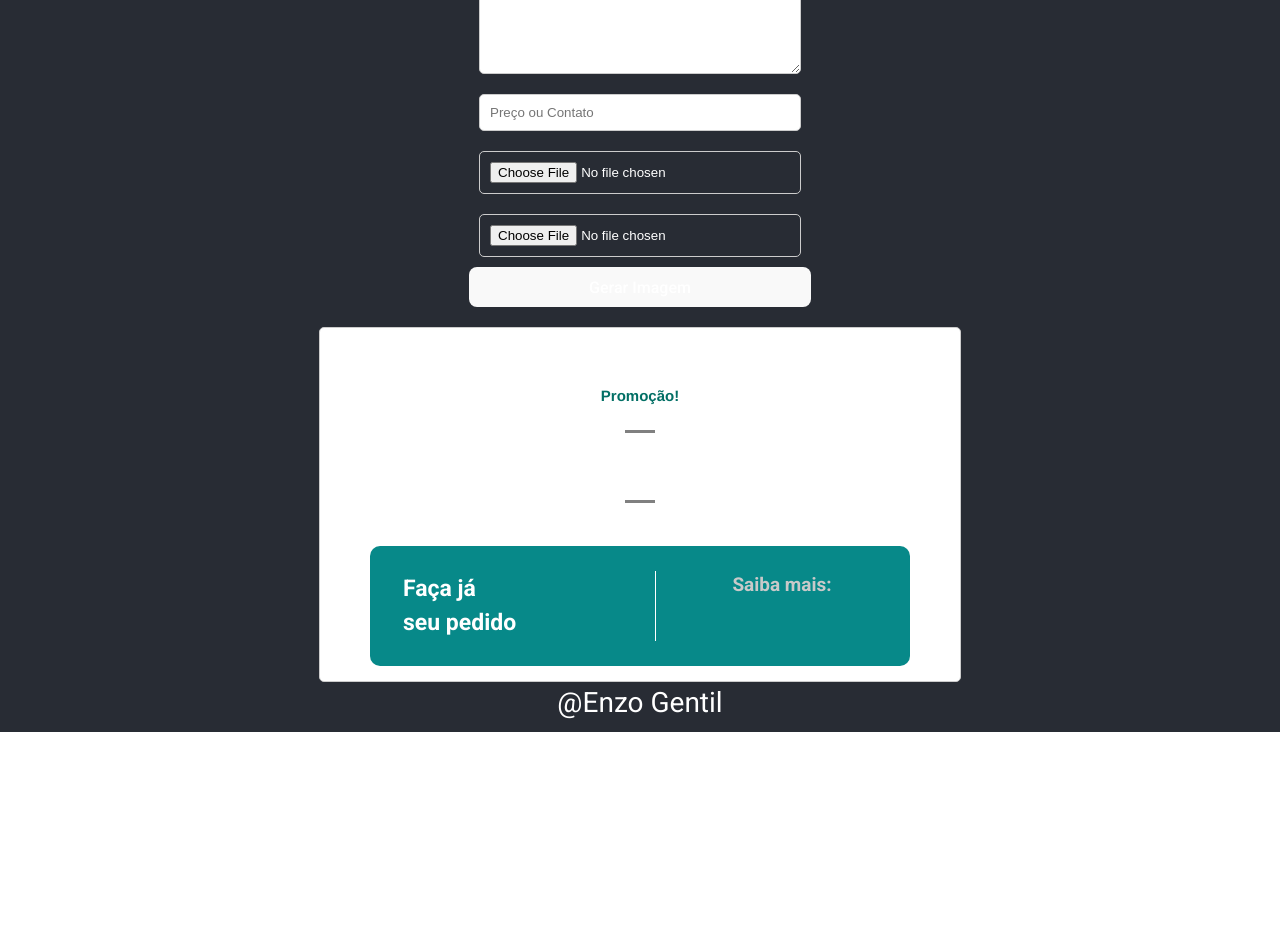
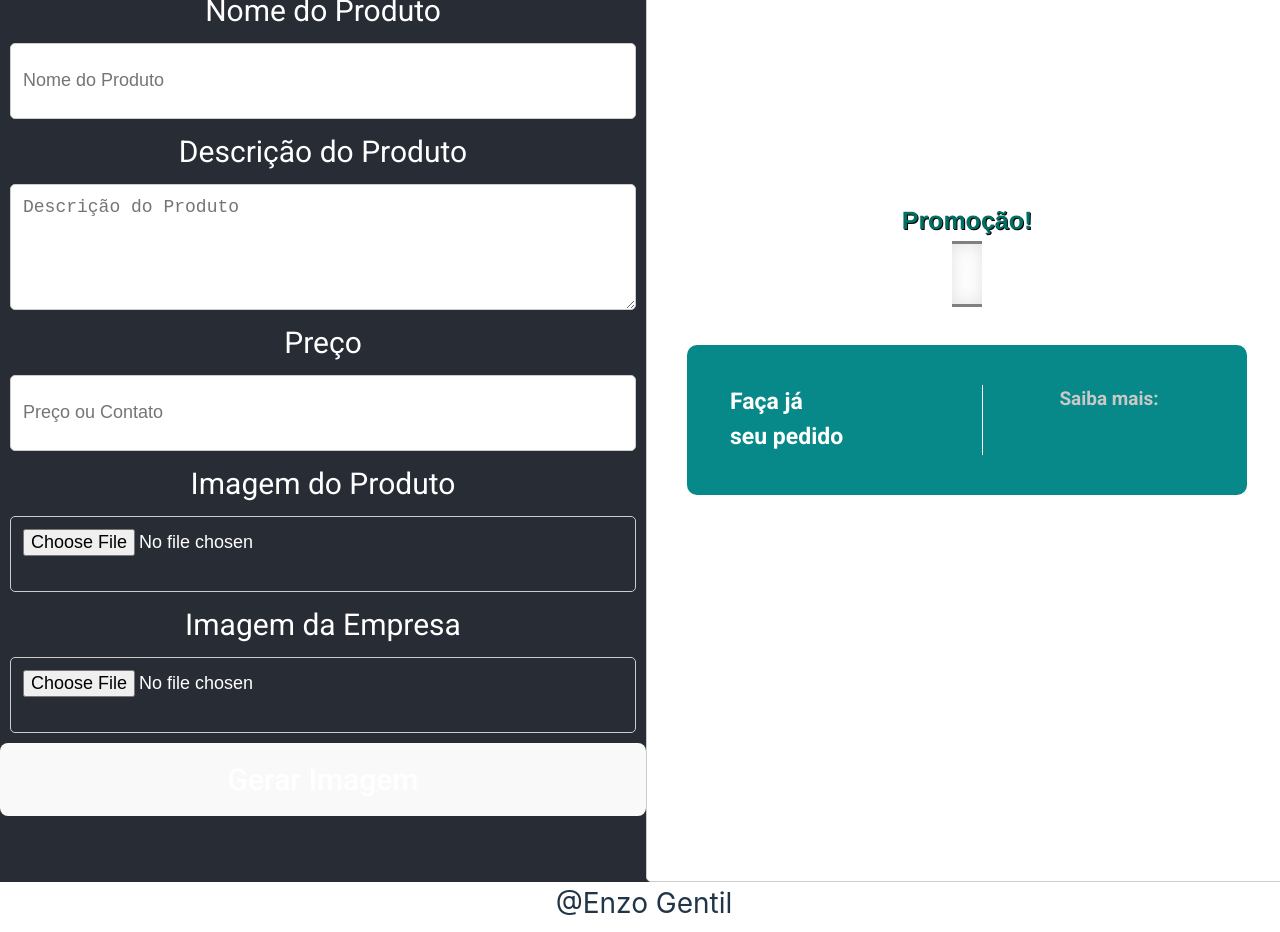
Before and after one commit to Gentil-sudo/img-generator, a React (Vite) app: page / in a window 1280 px wide. Shown: the part 240-1172 px from the top of the page. Before the commit the page ends 972 px from the top, so only its background shows below. Built offline with nearby package versions, Linux system fonts and the light colour scheme.

Commit message:
generator v 3.0

```diff
--- a/src/App.css
+++ b/src/App.css
@@ -1,4 +1,6 @@
 .App {
+  display: flex;
+  flex-direction: row;
   font-family: "Roboto", sans-serif;
   font-weight: 400;
   font-style: normal;
@@ -13,11 +15,15 @@
   color: white;
 }
 
+.App-content {
+  display: flex;
+  min-width: 100vw;
+}
+
 .App-header {
   text-align: center;
   background-color: #282c34;
-
-  min-width: 100vw;
+  min-width: 50%;
   display: flex;
   flex-direction: column;
   align-items: center;
@@ -28,20 +34,27 @@
 .form-container {
   display: flex;
   flex-direction: column;
+  font-size: 30px;
+  max-width: 800px;
   margin-bottom: 20px;
 
 }
 
+
+
 input, textarea {
   margin: 10px;
-  padding: 10px;
+  padding: 12px;
   border-radius: 5px;
   border: 1px solid #ccc;
-  width: 300px;
+  font-size: 18px;
+  width: 600px;
+  height: 50px;
 }
 
 textarea {
   height: 100px;
+
 }
 
 button {
@@ -68,7 +81,7 @@ button:hover {
   border-radius: 5px;
   background: #fff;
   color: #000;
-  height: auto;
+  height: 1080px;
   max-width: 600px;
   margin: auto;
 }
@@ -76,6 +89,7 @@ button:hover {
 .product-container {
   height: auto;
   width: auto;
+  height: 1080px;
 
 }
 
@@ -86,27 +100,34 @@ button:hover {
   justify-content: center;
   align-items: center;
   width: 600px;
+  height: 1080px;
+
 
 }
 
 .title {
-  max-width: 80%;
+  max-width: 85%;
   height: auto;
   font-family: 'Franklin Gothic Medium', 'Arial Narrow', Arial, sans-serif;
-  font-weight: bolder;
-  font-size: 28px;
+  font-weight: bold;
+  font-size: 35px;
+  text-shadow: 1px 1px black ;
   overflow-wrap: break-word; /* Propriedade mais moderna e recomendada */
+  margin-bottom: -3px;
 
 }
 
 
 .product-image-content {
-  width: 550px;
+  width: 570px;
   height: auto; /* Ajuste conforme necessário */
-  max-width: 600px; /* Limita a largura máxima da imagem */
+  max-width: 570px; /* Limita a largura máxima da imagem */
   max-height: 350px;
-  border: 5px aqua solid;
+  border: 6px aqua solid;
   border-radius: 12px;
+  margin-top: 15px;
+  margin-bottom: -25px;
+
 }
 
 .product-name {
@@ -114,14 +135,14 @@ button:hover {
 }
 
 .promotion {
-  font-size: 15px;
+  font-size: 25px;
   font-weight: 800;
   color: rgb(2, 111, 101);
 }
 
 .description{
-  font-size: 25px;
-  font-weight: 900;
+  font-size: 20px;
+  font-weight: bold;
   border-top: 3px  gray solid;
   border-bottom: 3px  gray solid;
   margin-top: -30px;
@@ -130,13 +151,12 @@ button:hover {
   height: auto;
   overflow-wrap: break-word; /* Propriedade mais moderna e recomendada */
   color: rgb(82, 84, 84);
+  box-shadow: inset 0px 0px 18px rgba(187, 187, 187, 0.462);
 }
 
 .h6 {
   color: rgb(11, 98, 98);
 }
-
-
 
 
 .price {
@@ -146,9 +166,10 @@ button:hover {
   align-items: center;
   background-color: rgb(7, 137, 137);
   border-radius: 10px;
-  height: 120px;
+  height: 130px;
   width: 90%;
-  margin-bottom: -5px;
+  padding: 10px;
+  margin-bottom: -15px;
 }
 
 .price-strong{
@@ -184,18 +205,20 @@ button:hover {
 }
 
 
-img {
-  margin-top: 20px;
-  border: 1px solid #ffffff;
-  border-radius: 5px;
+
+
+footer {
+  display: flex;
+  text-align: center;
+  justify-content: center;
+  min-width: 100vw;
+  height: 50px;
+  font-size: 28px;
+
 }
 
-footer {
-  height: 50px;
-  font-size: 28px;
-}
-
-.example-image {
+.logo-image {
+  background-color: transparent;
   margin-top: 20px;
   width: 400px;
   height: 180px; /* Ajuste conforme necessário */
--- a/src/App.jsx
+++ b/src/App.jsx
@@ -44,44 +44,53 @@ function App() {
   };
 
   return (
+    <>
+
     <div className="App">
+      <div className="App-content">
+
       <header className="App-header">
         <h1>Gerador de Imagens de Produto</h1>
         <div className="form-container">
+          <label htmlFor="">Nome do Produto</label>
           <input
             type="text"
             placeholder="Nome do Produto"
             value={name}
             onChange={(e) => setName(e.target.value)}
           />
+          <label htmlFor="">Descrição do Produto</label>
           <textarea
             placeholder="Descrição do Produto"
             value={description}
             onChange={(e) => setDescription(e.target.value)}
           />
+          <label htmlFor="">Preço</label>
           <input
             type="text"
             placeholder="Preço ou Contato"
             value={price}
             onChange={(e) => setPrice(e.target.value)}
           />
+          <label htmlFor="">Imagem do Produto</label>
           <input type="file" accept="image/*" onChange={handleFileChange} />
+          <label htmlFor="">Imagem da Empresa</label>
           <input type="file" accept="image/*" onChange={handleExampleImageChange} />
           <button onClick={handleGenerateImage}>Gerar Imagem</button>
         </div>
       </header>
       <div id="product-card" className="product-box">
+        <div className="product-container">
+          <div className="product-content">
         <div className="product-image">
           {uploadedImage && (
             <img src={uploadedImage} alt="Produto" className="product-image-content" />
           )}
         </div>
-        <div className="product-container">
-          <div className="product-content">
             <h2 className="title">
               <strong className="promotion">Promoção! </strong>
               <br />
-              <p className="product-name">{name}</p>
+             <em> <p className="product-name">{name}</p></em>
             </h2>
             <p className="description">
               <strong></strong>
@@ -97,13 +106,15 @@ function App() {
             </p>
             {/* Adiciona a imagem importada abaixo do preço */}
             {uploadLogo && (
-              <img src={uploadLogo} alt="Imagem Exemplo" className="example-image" />
+              <img src={uploadLogo} alt="Imagem Exemplo" className="logo-image" />
             )}
           </div>
         </div>
       </div>
-      <footer>@Enzo Gentil</footer>
+      </div>
     </div>
+      <footer className="footer">@Enzo Gentil</footer>
+    </>
   );
 }
 
--- a/src/components/imageRes/imageRes.jsx
+++ b/src/components/imageRes/imageRes.jsx
@@ -4,7 +4,19 @@ import { useLocation } from 'react-router-dom';
 
 function ImageResultPage() {
   const location = useLocation();
-  const { image, name, description, price } = location.state || {};
+  const { image, name, description } = location.state || {};
+
+  const saveImage = () => {
+    if (!image) return;
+
+    // Criar um link para download da imagem
+    const link = document.createElement('a');
+    link.href = image;
+    link.download = name || 'imagem'; // Define o nome do arquivo
+    document.body.appendChild(link);
+    link.click();
+    document.body.removeChild(link);
+  };
 
   return (
     <div className="ImageResultPage">
@@ -14,9 +26,9 @@ function ImageResultPage() {
           {image && <img src={image} alt="Imagem Gerada" />}
           <h2>{name}</h2>
           <p>{description}</p>
-
+          <button onClick={saveImage}>Salvar Imagem</button>
         </div>
-        <footer >@Enzo Gentil</footer>
+        <footer>@Enzo Gentil</footer>
       </header>
     </div>
   );
```
